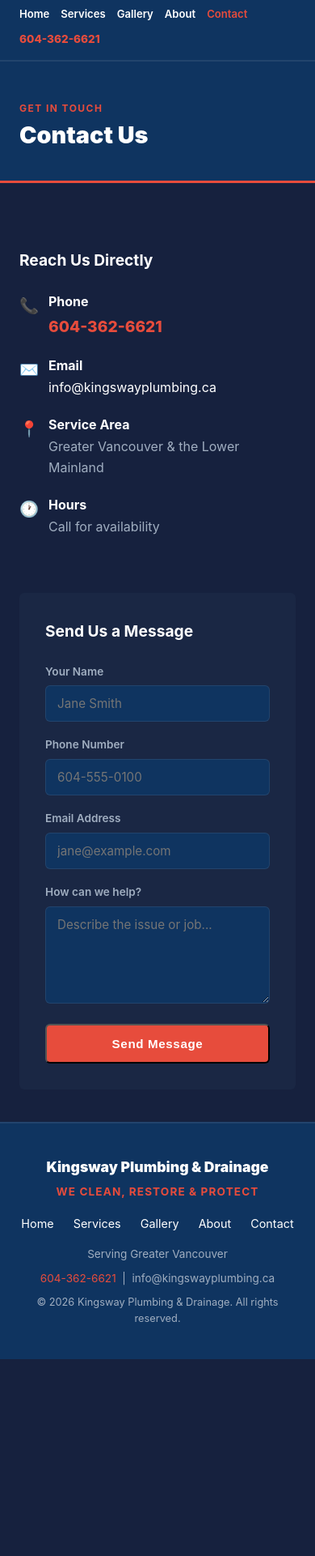
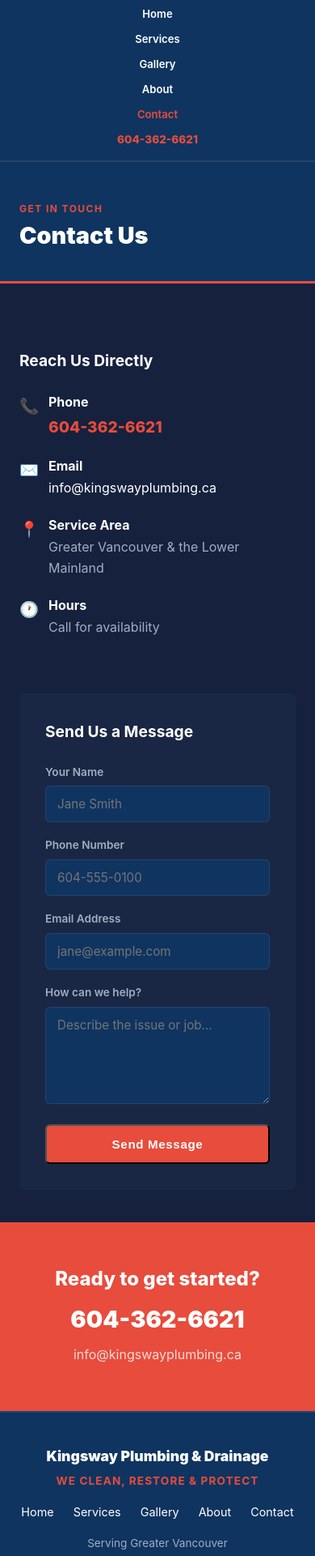
Before and after one commit to randeepdhesi/kingsway-drainage, a plain HTML site: page contact.html in a window 390 px wide. Shown: the part 57-1978 px from the top of the page at 81% size. Before the commit the page ends 1735 px from the top, so only its background shows below. Drawn offline with Linux system fonts and the light colour scheme.

Commit message:
fix: add missing CTA banner to contact page, fix mobile nav stacking

```diff
--- a/contact.html
+++ b/contact.html
@@ -101,6 +101,15 @@
     </div>
   </section>
 
+  <!-- CTA BANNER -->
+  <div class="cta-banner">
+    <div class="container">
+      <h2>Ready to get started?</h2>
+      <a href="tel:6043626621" class="phone">604-362-6621</a>
+      <p class="email">info@kingswayplumbing.ca</p>
+    </div>
+  </div>
+
   <!-- FOOTER -->
   <footer class="footer">
     <p class="footer__name">Kingsway Plumbing & Drainage</p>
--- a/styles.css
+++ b/styles.css
@@ -303,8 +303,8 @@
 
 @media (max-width: 640px) {
   .nav__inner { flex-wrap: wrap; gap: 10px; }
-  .nav__links { gap: 14px; font-size: 0.82rem; flex-wrap: wrap; }
-  .nav__phone { font-size: 0.85rem; }
+  .nav__links { gap: 10px; font-size: 0.82rem; flex-direction: column; width: 100%; }
+  .nav__phone { font-size: 0.85rem; width: 100%; text-align: center; }
   .service-strip { grid-template-columns: 1fr; }
   .gallery-grid { grid-template-columns: repeat(2, 1fr); }
   .section { padding: 40px 0; }
```
